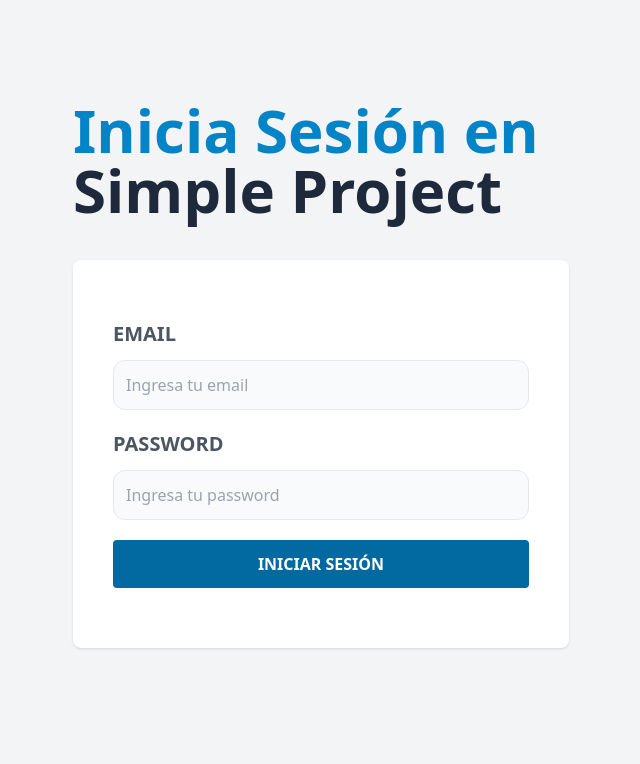
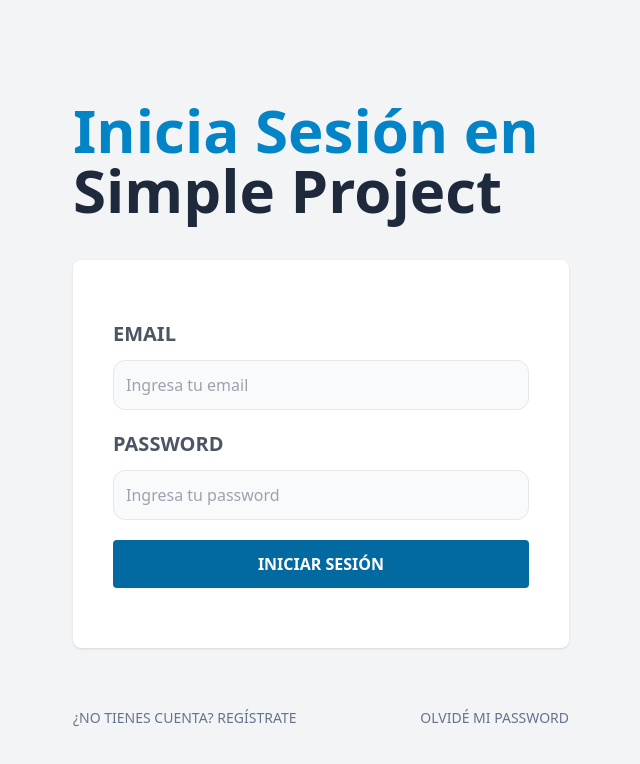
Before and after one commit to HenryTene/py-personal-frontend, a React (Vite) app: page / in a window 1280 px wide. Shown: the top 764 px of the page, without its empty margins (319-959 px from the left). Built offline with nearby package versions, Linux system fonts and the light colour scheme.

Commit message:
Se añade estilo y routing a las páginas principales

```diff
--- a/src/paginas/Login.jsx
+++ b/src/paginas/Login.jsx
@@ -1,3 +1,5 @@
+import { Link } from "react-router-dom";
+
 const Login = () => {
   return (
     <>
@@ -40,6 +42,22 @@
            rounded hover:cursor-pointer hover:bg-sky-800 transition-colors"
         />
       </form>
+      <nav className="lg:flex lg:justify-between ">
+        <Link
+          className="block text-center my-5 text-slate-500 uppercase text-sm "
+          to="/registrar"
+        >
+          {" "}
+          ¿No tienes cuenta? Regístrate{" "}
+        </Link>
+        <Link
+          className="block text-center my-5 text-slate-500 uppercase text-sm "
+          to="/olvide-password"
+        >
+          {" "}
+          Olvidé mi password{" "}
+        </Link>
+      </nav>
     </>
   );
 };
```
